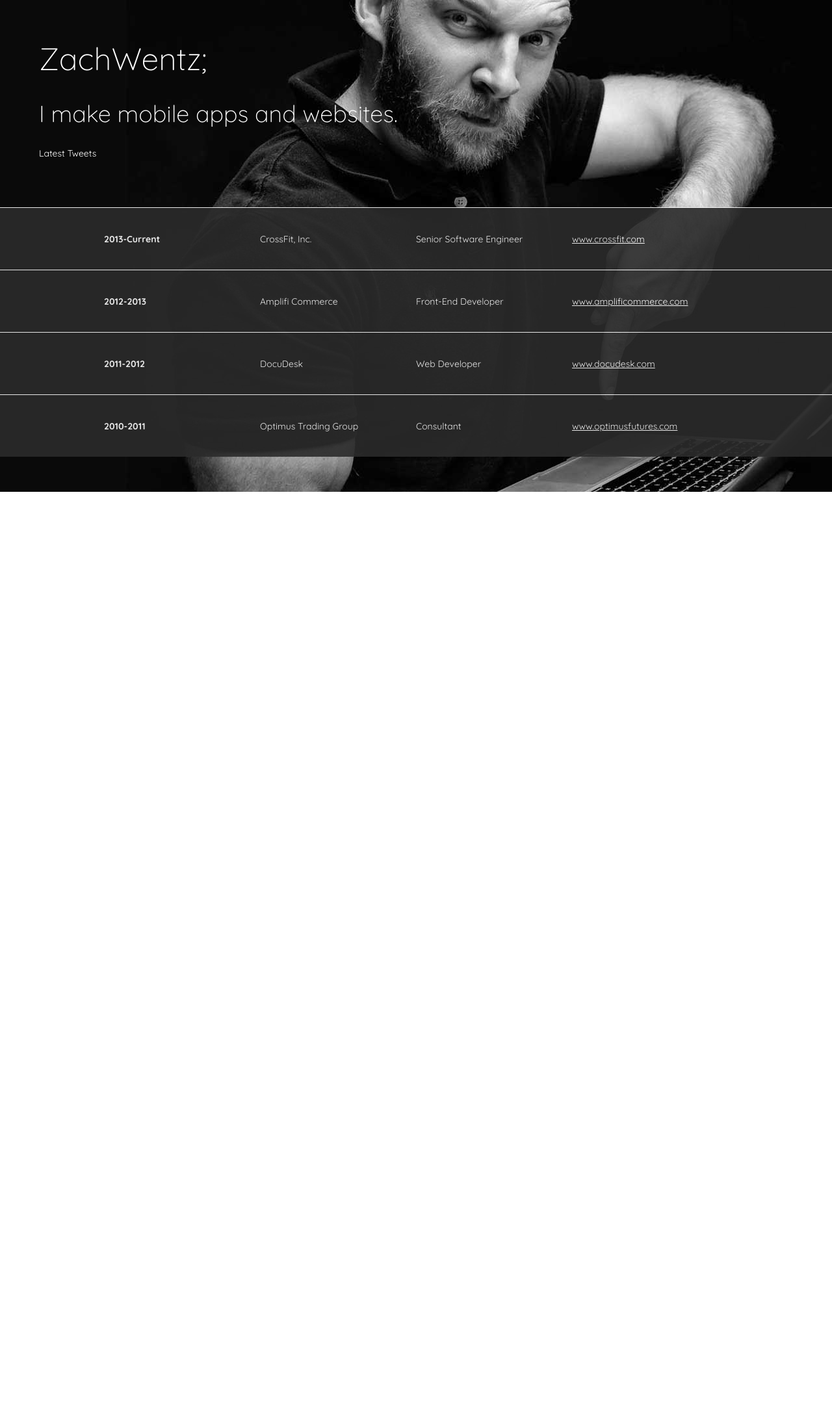
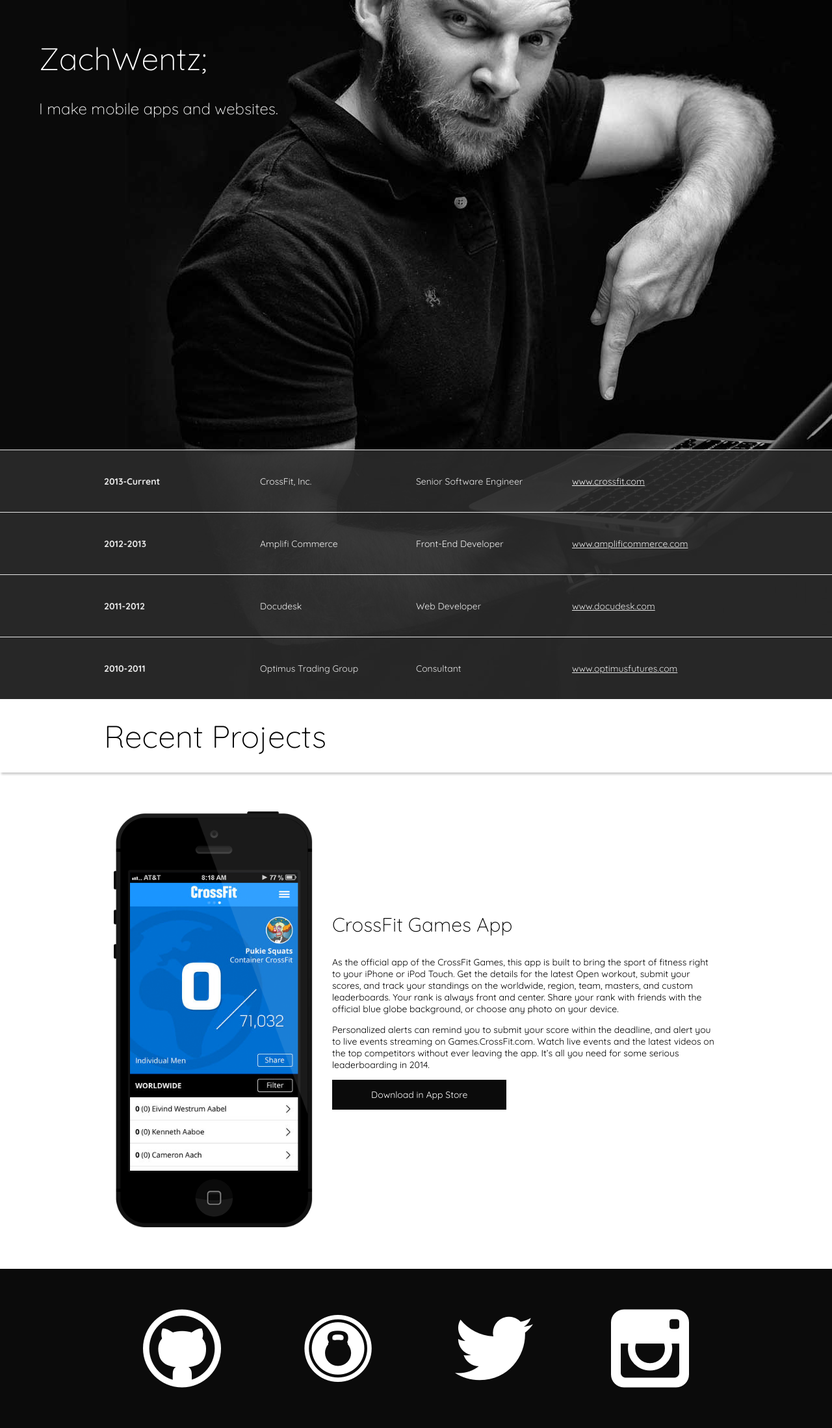
Before and after one commit to zkwentz/zkwentz.github.io, a Jekyll site: the page built from index.html, in a window 1280 px wide. Shown: the whole page at 65% size. Built offline with Jekyll 4.4.1, drawn with Linux system fonts in a browser that asks for light colours; nearby versions of some CDN libraries; Markdown is read by kramdown in place of the engine named in the settings; before the commit the page ends 900 px from its top, so only the background shows below that.

Commit message:
portfolio site beta

```diff
--- a/css/main.css
+++ b/css/main.css
@@ -21,7 +21,6 @@ body {
 #home {
     background-image: url(../img/zach.jpg);
     background-size: cover;
-    height: 757px;
     color: #FFF;
     padding: 0px;
 }
@@ -30,7 +29,7 @@ body {
     padding: 60px;
 }
 
-#masthead h1, h2 {
+h1, h2, h3, h4, h5, h6 {
     font-weight: 100;
     margin-top: 0px;
 }
@@ -41,8 +40,12 @@ body {
 }
 
 #masthead h2 {
-    font-size: 36px;
-    font-size: 3.6rem;
+    font-size: 24px;
+    font-size: 2.4rem;
+}
+
+.latest-tweet {
+    margin-top: 450px;
 }
 
 .work-history .job {
@@ -53,14 +56,64 @@ body {
     border-top: 1px solid #fff;
 }
 
+.work-history .job:hover {
+    opacity: 1;
+}
+
 .work-history .job .job-inner {
-    width: 960px; //todo media query
     height: 96px;
+}
+
+.contained {
+    width: 960px;
     margin: 0 auto;
 }
 
-.work-history .job .job-inner::after {
+.contained::after {
     clear: both;
+    display: table;
+    content: " ";
+}
+
+#projects header {
+    height: 113px;
+    line-height: 113px;
+    -moz-box-shadow: 2px 3px 3px rgba(3,3,3,.2);
+    -webkit-box-shadow: 2px 3px 3px rgba(3,3,3,.2);
+    box-shadow: 2px 3px 3px rgba(3,3,3,.2);
+}
+
+#projects header h1 {
+    font-size: 48px;
+    font-size: 4.8rem;
+}
+
+.project {
+    padding: 60px 0px;
+}
+
+.project .contained > div {
+    float: left;
+    display: inline-block;
+    padding: 0 15px;
+}
+
+.project .screenshot {
+    width: 35%;
+}
+
+.project .screenshot > img {
+    width: 100%;
+}
+
+.project .description {
+    margin: 155px 0px;
+    width: 65%;
+}
+
+.project .description h3 {
+    font-size: 30px;
+    font-size: 3rem;
 }
 
 .work-history .job p {
@@ -86,20 +139,48 @@ body {
     font-weight: 700;
 }
 
+#contact {
+    background-color: #0b0b0b;
+    clear: both;
+}
+
+.network {
+    float: left;
+    display: inline-block;
+    width: 25%;
+    text-align: center;
+}
+
+.network span {
+    line-height: 245px;
+}
+
+.button {
+    background-color: #0b0b0b;
+    color: #FFF;
+    padding: 14px 60px;
+    display: inline-block;
+    text-decoration: none;
+}
+
+.button:hover {
+    background-color: #2b2b2b;
+}
+
 
 @font-face {
-	font-family: 'icomoon';
-	src:url('../fonts/icomoon.eot');
-	src:url('../fonts/icomoon.eot') format('embedded-opentype'),
-		url('../fonts/icomoon.woff') format('woff'),
-		url('../fonts/icomoon.ttf') format('truetype'),
-		url('../fonts/icomoon.svg') format('svg');
+	font-family: 'wentz';
+	src:url('../fonts/wentz.eot');
+	src:url('../fonts/wentz.eot') format('embedded-opentype'),
+		url('../fonts/wentz.woff') format('woff'),
+		url('../fonts/wentz.ttf') format('truetype'),
+		url('../fonts/wentz.svg') format('svg');
 	font-weight: normal;
 	font-style: normal;
 }
 
 [class^="icon-"], [class*=" icon-"] {
-	font-family: 'icomoon';
+	font-family: 'wentz';
 	speak: none;
 	font-style: normal;
 	font-weight: normal;
@@ -121,6 +202,11 @@ body {
     color: #000;
 }
 
+.icon-4x {
+    font-size: 120px;
+    font-size: 12rem;
+}
+
 .icon-github:before {
 	content: "\e600";
 }
@@ -130,3 +216,6 @@ body {
 .icon-instagram:before {
 	content: "\e602";
 }
+.icon-svbtle:before {
+	content: "\e603";
+}
--- a/humans.txt
+++ b/humans.txt
@@ -10,6 +10,11 @@
 
     HTML5Boilerplate
 
+    Kettlebell Icon
+    Designed by Michael Rowe
+    Brunswick, Melbourne, AU 2012
+    The Noun Project (http://www.thenounproject.com/Mikhail1986)
+
 # TECHNOLOGY COLOPHON
 
     HTML5, CSS3
--- a/index.html
+++ b/index.html
@@ -3,19 +3,19 @@ layout: default
 title: wentz.io
 ---
 
-<div id="home">
+<section id="home">
   <section id="masthead">
     <h1>ZachWentz;</h1>
     <h2>I make mobile apps and websites.</h2>
 
     <div class="latest-tweet">
-        <p><span class="icon-tweet icon-white"></span>Latest Tweets</p>
+        <!--<p><span class="icon-tweet icon-white"></span>3 hours ago</p>-->
         <!-- TODO: Pull in latest tweet here. -->
     </div>
   </section>
-  <section class="work-history">
+  <div class="work-history">
         <article id="crossfit" class="job">
-            <div class="job-inner">
+            <div class="job-inner contained">
                 <p class="timeline">2013-Current</p>
                 <p class="company"><a href="http://www.crossfit.com" target="_blank">CrossFit, Inc.</a></p>
                 <p class="position">Senior Software Engineer</p>
@@ -23,28 +23,68 @@ title: wentz.io
             </div>
         </article>
         <article id="amplifi" class="job">
-            <div class="job-inner">
+            <div class="job-inner contained">
                 <p class="timeline">2012-2013</p>
                 <p class="company"><a href="http://www.amplificommerce.com" target="_blank">Amplifi Commerce</a></p>
                 <p class="position">Front-End Developer</p>
-                <p class="url"><a href="http://www.amplificommcere.com" target="_blank">www.amplificommerce.com</a></p>
+                <p class="url"><a href="http://www.amplificommerce.com" target="_blank">www.amplificommerce.com</a></p>
             </div>
         </article>
         <article id="docudesk" class="job">
-            <div class="job-inner">
+            <div class="job-inner contained">
                 <p class="timeline">2011-2012</p>
-                <p class="company"><a href="http://www.docudesk.com" target="_blank">DocuDesk</a></p>
+                <p class="company"><a href="http://www.docudesk.com" target="_blank">Docudesk</a></p>
                 <p class="position">Web Developer</p>
-                <p class="url"><a href="http://www.crossfit.om" target="_blank">www.docudesk.com</a></p>
+                <p class="url"><a href="http://www.docudesk.com" target="_blank">www.docudesk.com</a></p>
             </div>
         </article>
         <article id="crossfit" class="job">
-            <div class="job-inner">
+            <div class="job-inner contained">
                 <p class="timeline">2010-2011</p>
                 <p class="company"><a href="http://www.optimusfutures.com" target="_blank">Optimus Trading Group</a></p>
                 <p class="position">Consultant</p>
                 <p class="url"><a href="http://www.optimusfutures.com" target="_blank">www.optimusfutures.com</a></p>
             </div>
         </article>
-  </section>
-</div>
+  </div>
+</section>
+<section id="projects">
+    <header>
+        <div class="contained">
+            <h1>Recent Projects</h1>
+        </div>
+    </header>
+    <article id="gamesApp" class="project">
+        <div class="contained">
+            <div class="screenshot">
+                <img src="img/games-app-screenshot.png" alt="Games App Screenshot" />
+            </div>
+            <div class="description">
+                <h3>CrossFit Games App</h3>
+                <p>As the official app of the CrossFit Games, this app is built to bring the sport of fitness right to your iPhone or iPod Touch. Get the details for the latest Open workout, submit your scores, and track your standings on the worldwide, region, team, masters, and custom leaderboards. Your rank is always front and center. Share your rank with friends with the official blue globe background, or choose any photo on your device.
+                </p>
+                <p>
+Personalized alerts can remind you to submit your score within the deadline, and alert you to live events streaming on Games.CrossFit.com. Watch live events and the latest videos on the top competitors without ever leaving the app. It’s all you need for some serious leaderboarding in 2014.</p>
+                <p>
+                <a href="https://itunes.apple.com/us/app/id825019869" class="button" target="_blank">Download in App Store</a>
+                </p>
+            </div>
+        </div>
+    </article>
+</section>
+<section id="contact">
+    <div class="contained">
+        <article class="network" id="github">
+            <a href="https://github.com/zkwentz" target="_blank"><span class="icon-github icon-white icon-4x"></span></a>
+        </article>
+        <article class="network" id="svbtle">
+            <a href="http://wentz.svbtle.com" target="_blank"><span class="icon-svbtle icon-white icon-4x"></span></a>
+        </article>
+        <article class="network" id="twitter">
+            <a href="https://twitter.com/wentz__" target="_blank"><span class="icon-twitter icon-white icon-4x"></span></a>
+        </article>
+        <article class="network" id="instagram">
+            <a href="http://instagram.com/wentz__" target="_blank"><span class="icon-instagram icon-white icon-4x"></span></a>
+        </article>
+    </div>
+</section>
--- a/js/main.js
+++ b/js/main.js
@@ -1,8 +1,37 @@
 require(["jquery"], function($) {
-    //This function is called when scripts/helper/util.js is loaded.
-    //If util.js calls define(), then this function is not fired until
-    //util's dependencies have loaded, and the util argument will hold
-    //the module value for "helper/util".
 
-    console.log($);
+    $(document).ready(function() {
+
+        // set your twitter id
+        var user = 'wentz__';
+
+        $.ajax({
+            url: 'https://api.twitter.com/1/statuses/user_timeline.json',
+            contentType: "application/json",
+            dataType: 'jsonp',
+            data: {
+                'screen_name':'wentz__',
+                'count':1
+            },
+            success: function(data) {
+                // result returned
+                var tweet = data[0].text;
+
+                // process links and reply
+                tweet = tweet.replace(/(\b(https?|ftp|file):\/\/[-A-Z0-9+&@#\/%?=~_|!:,.;]*[-A-Z0-9+&@#\/%=~_|])/ig, function(url) {
+                    return ''+url+'';
+                }).replace(/B@([_a-z0-9]+)/ig, function(reply) {
+                    return  reply.charAt(0)+''+reply.substring(1)+'';
+                });
+
+                // output the result
+                $(".latest-tweet").html(tweet);
+            },
+            error: function(e) {
+               console.log(e.message);
+            }
+        });
+
+    });
+
 });
```
Also changed, not shown: fonts/wentz.ttf (added), fonts/wentz.woff (added), img/games-app-screenshot.png (added), 2 other files.
